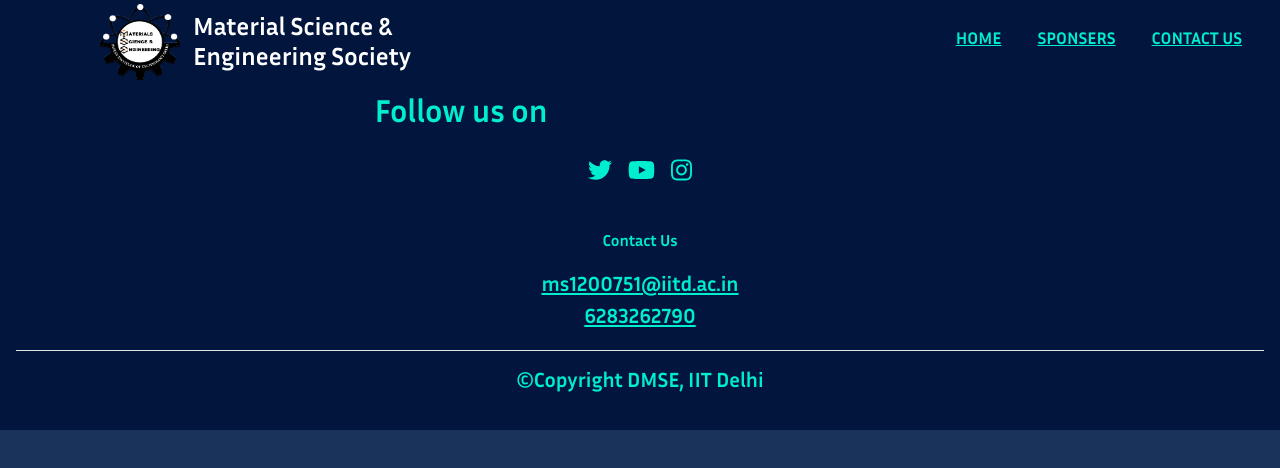
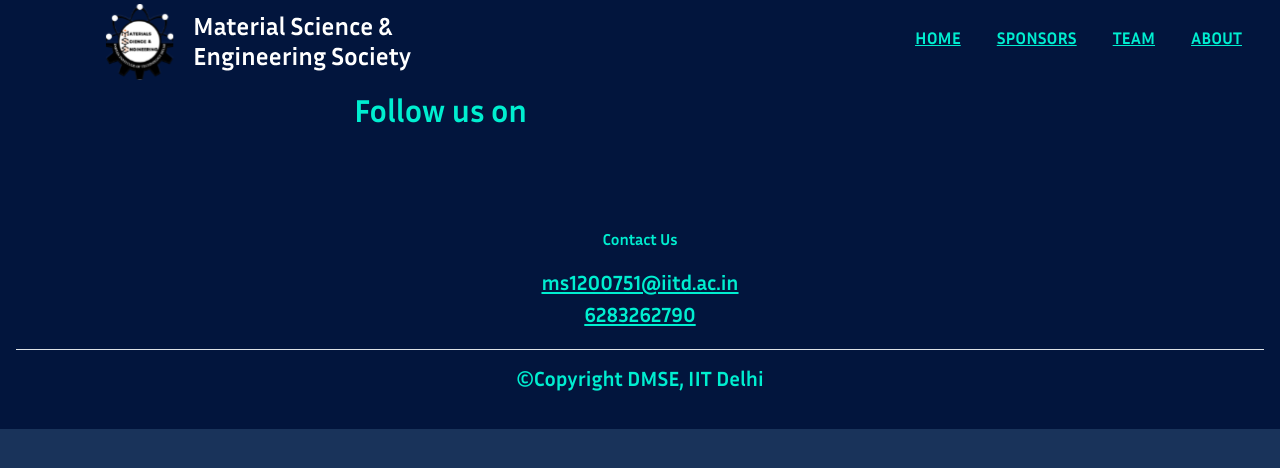
Before and after one commit to sunaina2863/symposium, a React (Create React App) app: page /team in a window 1280 px wide. Shown: the top 468 px of the page. Built offline with nearby package versions, Linux system fonts and the light colour scheme; the HTML template or start-up script is replaced by a standard one.

Commit message:
Add files via upload

```diff
--- a/src/About/about.css
+++ b/src/About/about.css
@@ -10,6 +10,8 @@
 }
 .page-content{
 padding:50px;
+/* display: flex;
+justify-content: center; */
 font-family:'Segoe UI', Tahoma, Geneva, Verdana, sans-serif;
 font-size: 35px;
 font-size: 400;
--- a/src/App.js
+++ b/src/App.js
@@ -4,7 +4,7 @@ import Home from "./Home/home";
 import Sponsors from "./Sponsors/sponsors";
 import Footer from "./Home/footer";
 import Team from "./Team/team";
-import About from "./About/about.js";
+import About from "./About/about";
 import { BrowserRouter, Routes, Route } from "react-router-dom";
 
 function App() {
--- a/src/Home/events.css
+++ b/src/Home/events.css
@@ -1,9 +1,12 @@
 .event-gallery {
   text-align: center;
-
+  padding: 20px;
+}
+.event-gallery .container {
   background: url("./back.png");
   background-repeat: auto;
 }
+
 .event-data {
   justify-content: center;
   padding: 10px;
@@ -17,7 +20,12 @@
 .title {
   justify-content: center;
 }
-/* .event-card {
+.event-card {
+  background-color: #4675c0;
+  border: 1px solid #ccc;
+  margin: 40px;
+  width: 900px;
+  height: 360px;
   position: relative;
   border-radius: 30px;
   box-shadow: 0px 2px 4px rgba(0, 0, 0, 0.1);
@@ -28,11 +36,11 @@
 
 .event-card:hover {
   transform: translateY(-5px);
-} */
+}
 
 .event-image {
+  max-width: 45%; /* Adjust as needed */
   height: auto;
-  flex-direction: column;
   border-top-left-radius: 30px;
   border-bottom-left-radius: 30px;
 }
@@ -54,9 +62,3 @@
   color: white;
   margin-bottom: 10px;
 }
-@media screen and (max-width: 768px) {
-  .card {
-    max-width: 360px;
-    margin: auto;
-  }
-}
--- a/src/Home/events.js
+++ b/src/Home/events.js
@@ -1,14 +1,14 @@
 import React from "react";
 import { eventData } from "./eventData";
-import "./events.css";
+
 function Events() {
   return (
     <div className="event-gallery">
       <h2>Events</h2>
-      <div className="container">
-        <div class="row g-5 pb-5">
+      <div className="container" style={{ background: "url(./back.png)" }}>
+        <div class="row g-5 my-5 pb-5 px-5">
           {eventData.map((event) => (
-            <div class="col-md-6">
+            <div class="col-6">
               <div key={event.id} className="card">
                 <img
                   src={event.image}
@@ -16,7 +16,6 @@ function Events() {
                   className="event-image"
                 />
                 <div class="card-body">
-                  {/*<h5 class="card-title">{event.title}</h5>*/}
                   <p class="card-text">{event.desc}</p>
                   <p class="card-text"> Venue: {event.venue} </p>
                   <p class="card-text"> Date: {event.date} </p>
--- a/src/Home/footer.js
+++ b/src/Home/footer.js
@@ -1,10 +1,10 @@
 import React from "react";
-import { FontAwesomeIcon } from "@fortawesome/react-fontawesome";
-import {
-  faTwitter,
-  faInstagram,
-  faYoutube,
-} from "@fortawesome/free-brands-svg-icons";
+// import { FontAwesomeIcon } from "@fortawesome/react-fontawesome";
+// import {
+//   faTwitter,
+//   faInstagram,
+//   faYoutube,
+// } from "@fortawesome/free-brands-svg-icons";
 
 import "./footer.css";
 
@@ -31,21 +31,21 @@ const Footer = () => {
         <h2 className="pb-3 ">Follow us on </h2>
         <div className="social-icons">
           <a href="" target="_blank" rel="noopener noreferrer">
-            <FontAwesomeIcon icon={faTwitter} size="xl" className="icon mx-2" />
+            {/* <FontAwesomeIcon icon={faTwitter} size="xl" className="icon mx-2" /> */}
           </a>
           <a href="#" target="_blank" rel="noopener noreferrer">
-            <FontAwesomeIcon icon={faYoutube} size="xl" className="icon mx-2" />
+            {/* <FontAwesomeIcon icon={faYoutube} size="xl" className="icon mx-2" /> */}
           </a>
           <a
             href="https://www.instagram.com/mses.iitd/"
             target="_blank"
             rel="noopener noreferrer"
           >
-            <FontAwesomeIcon
+            {/* <FontAwesomeIcon
               icon={faInstagram}
               size="xl"
               className="icon mx-2"
-            />
+            /> */}
           </a>
         </div>
         <div className="contact pt-5 pb-3">
--- a/src/Home/navbar.js
+++ b/src/Home/navbar.js
@@ -1,113 +1,34 @@
+
 import React from "react";
-import Logo from "./logoblack.png";
+import Logo from "./MSES_Logo.svg";
 import "./navbar.css";
-import Material from "./Material Science & Engineering Society.svg";
+import Material from "./Material Science & Engineering Society.svg"
 
 const Navbar = () => {
   return (
     <>
        <nav>
-        <input type="checkbox" id="check" />
+      <input type="checkbox" id="check"/>
       <label for="check" class="checkbtn">
         <i class="fas fa-bars"></i>
       </label>
       <label class="logo">
         <div className="nav-head">
-            <img
-              className="mse-logo"
-              src={Logo}
-              alt="Logo"
-              width="72"
-              height="72"
-            />
+          <img className="mse-logo" src={Logo} alt="Logo" width="72" height="65" />
           <img className="mat-text" src={Material} />
         </div>
       </label>
       <ul>
-          <li>
-            <a class="active" href="#">
-              Home
-            </a>
-          </li>
-          <li>
-            <a href="#">SPONSERS</a>
-          </li>
-          <li>
-            <a href="#">CONTACT US</a>
-          </li>
+        <li><a class="active" href="/">Home</a></li>
+        <li><a href="/sponsors">Sponsors</a></li>
+        <li><a href="/team">Team</a></li>
+        <li><a href="/about">About</a></li>
+
       </ul>
     </nav>
+
   </>
   );
 };
 
 export default Navbar;
-
-// <nav class="navbar navbar-expand-md navbar-dark bg-dark">
-//         <a class="navbar-brand mx-4" href="/">
-//           <img src={Logo} alt="Logo" width="72" height="72" />
-//         </a>
-
-//         <button
-//           class="navbar-toggler"
-//           type="button"
-//           data-toggle="collapse"
-//           data-target="#navbarSupportedContent"
-//           aria-controls="navbarSupportedContent"
-//           aria-expanded="false"
-//           aria-label="Toggle navigation"
-//         >
-//           <span class="navbar-toggler-icon"></span>
-//         </button>
-
-//         <div class="collapse navbar-collapse" id="navbarSupportedContent">
-//           <ul class="navbar-nav mr-auto">
-//             <li class="nav-item active">
-//               <a class="nav-link mx-4 active" href="/">
-//                 Home <span class="sr-only">(current)</span>
-//               </a>
-//             </li>
-//             <li class="nav-item">
-//               <a class="nav-link mx-4" href="/events">
-//                 Events
-//               </a>
-//             </li>
-//             <li class="nav-item">
-//               <a class="nav-link mx-4" href="/achievemnts">
-//                 Achievments
-//               </a>
-//             </li>
-//             <li class="nav-item">
-//               <a class="nav-link mx-4" href="/qp">
-//                 Question Papers
-//               </a>
-//             </li>
-//             <li class="nav-item">
-//               <a class="nav-link mx-4" href="/team">
-//                 Team
-//               </a>
-//             </li>
-//           </ul>
-//         </div>
-//       </nav>
-
-// nav class="navbar navbar-expand-sm bg-light">
-
-//   <ul class="navbar-nav " style={{marginLeft:"auto"}}>
-//       <li class="nav-item">
-//           <a class="nav-link" href="#">
-//             About
-//           </a>
-//       </li>
-//       <li class="nav-item">
-//           <a class="nav-link" href="#">
-//             Contacts
-//           </a>
-//       </li>
-//       <li class="nav-item">
-//           <a class="nav-link" href="#">
-//             Settings
-//           </a>
-//       </li>
-//   </ul>
-// </nav>
```
Also changed, not shown: 1 other file (tests, documents, lock files or other folders). Lines whose indentation alone changed are shown as unchanged.
